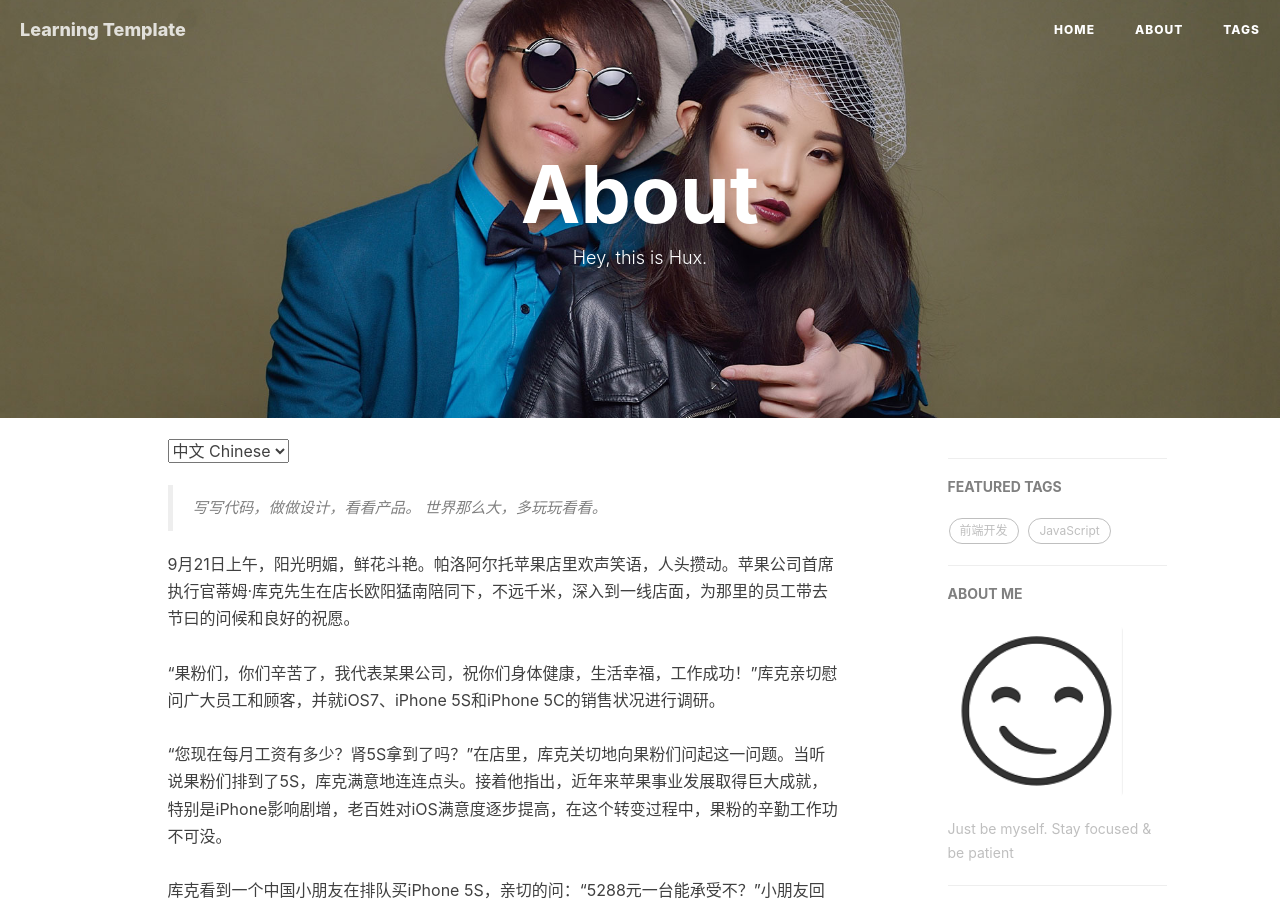
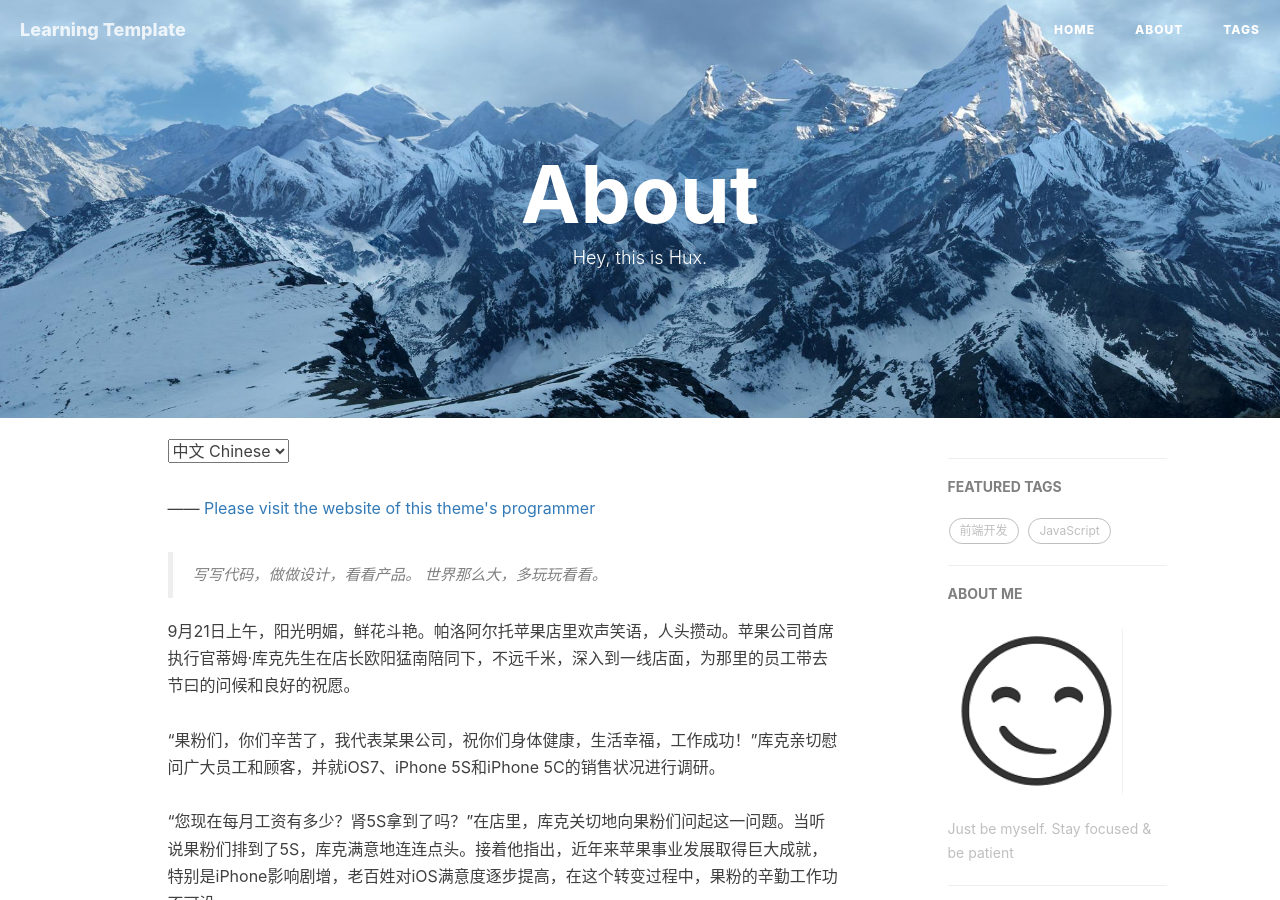
Before and after one commit to oskar-zhang/newsite, a Jekyll site: the page built from about.html, in a window 1280 px wide and 900 px high. Built offline with Jekyll 4.4.1, drawn with Linux system fonts in a browser that asks for light colours; nearby versions of some CDN libraries; comment, search, counter and statistics services are not loaded.

Commit message:
template update 3

```diff
--- a/_layouts/default.html
+++ b/_layouts/default.html
@@ -13,8 +13,11 @@
     {% include footer.html %}
 
 
-<!-- Image to hack wechat -->
+<!--
+Image to hack wechat
 <img src="/img/icon_wechat.png" width="0" height="0" />
+-->
+
 <!-- Migrate from head to bottom, no longer block render and still work -->
 
 </body>
--- a/about.html
+++ b/about.html
@@ -13,6 +13,11 @@
 
 <!-- Chinese Version -->
 <div class="zh post-container">
+
+    <p style="text-align:left;">
+        —— <a href="http://huangxuan.me/">Please visit the website of this theme's programmer </a>
+    </p>
+
     <blockquote>
         写写代码，做做设计，看看产品。
         世界那么大，多玩玩看看。
```
Also changed, not shown: img/about-bg.jpg.
